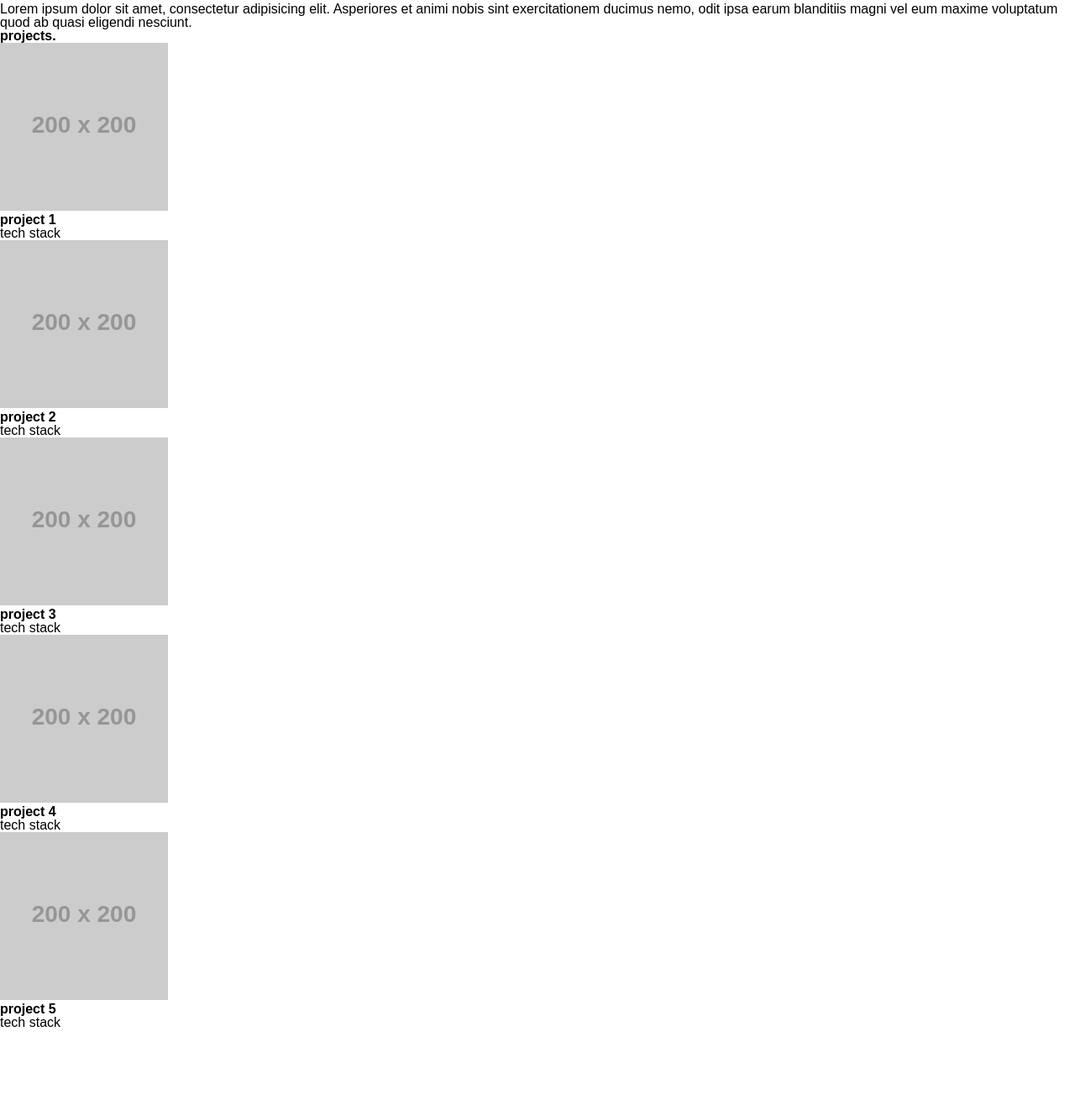
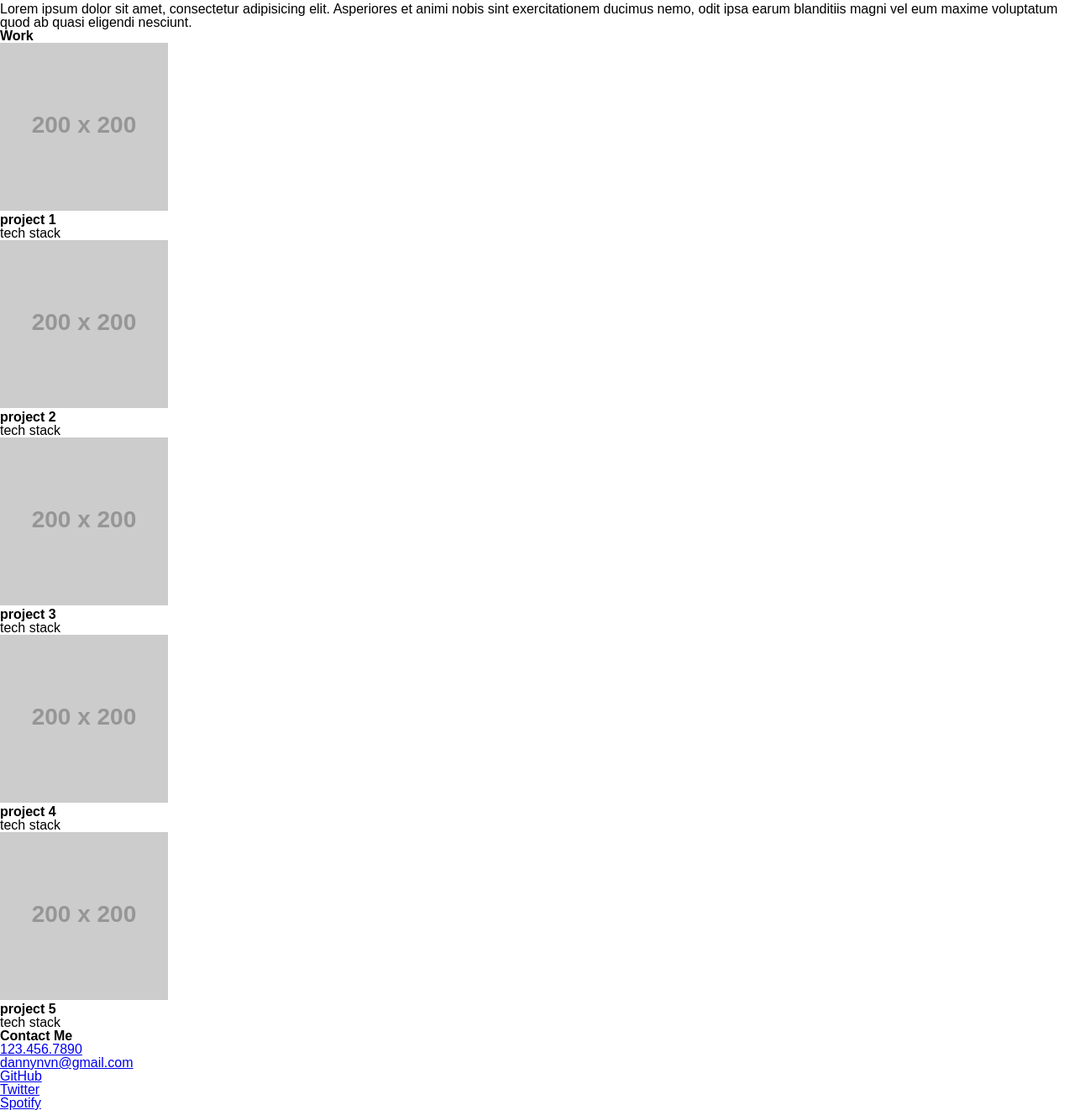
Before and after one commit to dannynvn/project-portfolio, a plain HTML site: page index.html in a window 1280 px wide. Shown: the part 93-1415 px from the top of the page at 84% size. Before the commit the page ends 1319 px from the top, so only its background shows below. Drawn offline with Linux system fonts and the light colour scheme; placeholder pictures from the web are drawn by us.

Commit message:
added contact me section below project section

```diff
--- a/index.html
+++ b/index.html
@@ -34,8 +34,8 @@
             </section>
 
             <!-- projects section showcasing development projects the owner built -->
-            <section class="content-projects">
-                <h1>projects.</h1>
+            <section class="">
+                <h1>Work</h1>
                     <figure>
                         <img src="https://via.placeholder.com/200" alt="placeholder project image" />
                         <h2>project 1</h2>
@@ -67,7 +67,15 @@
                     </figure>
             </section>
 
-
+            <section class="">
+                <h1>Contact Me</h1>
+                <ul>
+                    <li> <a href="#">123.456.7890</a> </li>
+                    <li> <a href="#">dannynvn@gmail.com</a> </li>
+                    <li> <a href="#">GitHub</a> </li>
+                    <li> <a href="#">Twitter</a> </li>
+                    <li> <a href="#">Spotify</a> </li>
+                </ul>
         </main>
     </body>
 </html>
```
